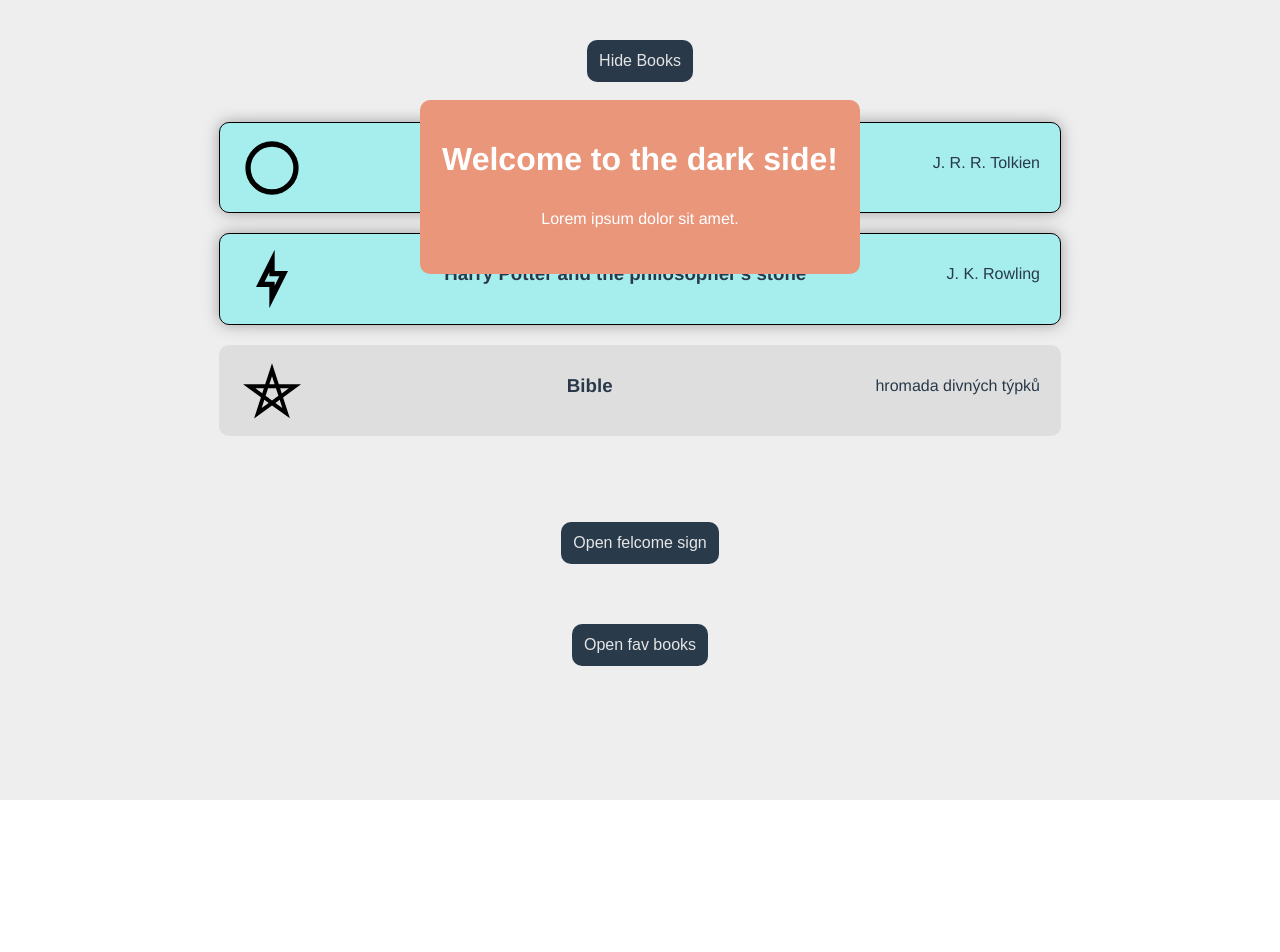
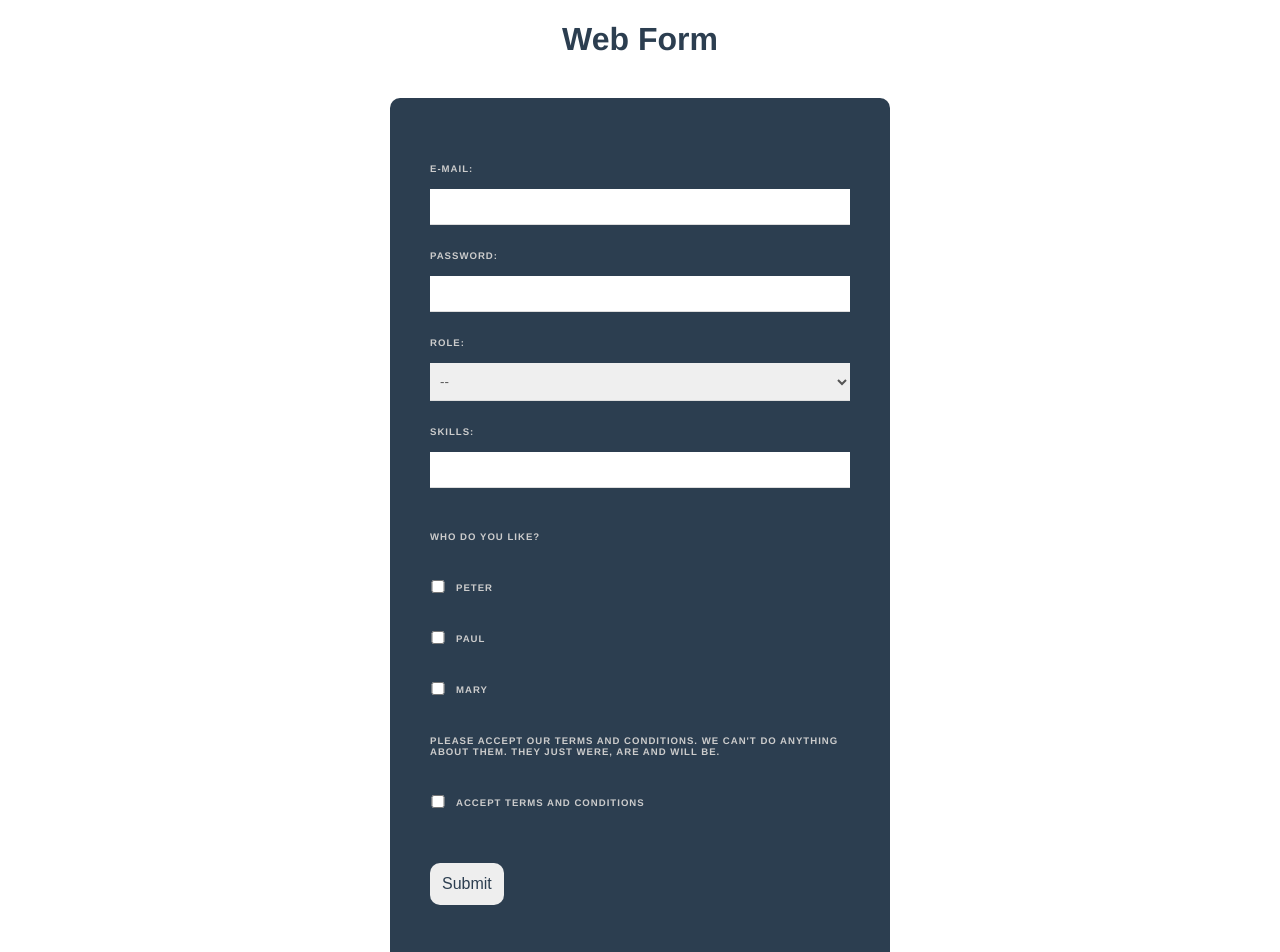
Before and after one commit to zuzanafialova/vue-experiments, a Vue app: page / in a window 1280 px wide. Shown: the top 952 px of the page. Before the commit the page ends 800 px from the top, so only its background shows below. Built offline with nearby package versions, Linux system fonts and the light colour scheme.

Commit message:
ftr: fifth tutorial - web form

```diff
--- a/src/App.vue
+++ b/src/App.vue
@@ -13,9 +13,9 @@ export default {
   },
   data() {
     return {
-      showBooksPage: true,
+      showBooksPage: false,
       showReactionPage: false,
-      showWebForm: false,
+      showWebForm: true,
     };
   },
 };
--- a/src/assets/styles/app.scss
+++ b/src/assets/styles/app.scss
@@ -21,6 +21,12 @@ button {
     color: #2C3E50aa;
     border-color: #2C3E50aa;
     cursor: not-allowed;
+  }
+
+  &.submit {
+    background: #eeeeee;
+    color: #2C3E50;
+    margin: 40px 0;
   }
 }
 
@@ -104,6 +110,7 @@ form {
   padding: 40px;
   border-radius: 10px;
 }
+
 label {
   color: #ccc;
   display: inline-block;
@@ -113,6 +120,7 @@ form {
   letter-spacing: 1px;
   font-weight: bold;
 }
+
 input, select {
   display: block;
   padding: 10px 6px;
@@ -122,6 +130,7 @@ form {
   border-bottom: 1px solid #ddd;
   color: #555;
 }
+
 input[type="checkbox"] {
   display: inline-block;
   width: 16px;
@@ -129,3 +138,16 @@ form {
   position: relative;
   top: 2px;
 }
+
+.pill {
+  display: inline-flex;
+  background: #eeeeee;
+  margin: 10px 5px;
+  padding: 5px;
+  border-radius: 10px;
+  cursor: pointer;
+}
+
+.error {
+  color: darksalmon;
+}
--- a/src/components/webForm/SignUpForm.vue
+++ b/src/components/webForm/SignUpForm.vue
@@ -7,13 +7,44 @@ export default {
       role: 'none',
       terms: false,
       names: [],
+      tempSkill: '',
+      skills: [],
+      passwordError: '',
+      submited: false,
     };
+  },
+  methods: {
+    adSkill(e) {
+      if (e.key === ' ' && this.tempSkill) {
+        if (!this.skills.includes(this.tempSkill)) {
+          this.skills.push(this.tempSkill);
+        }
+        this.tempSkill = '';
+      }
+    },
+    removeSkill(skill) {
+      this.skills.splice(this.skills.indexOf(skill), 1);
+    },
+    handleSubmit() {
+      // validate password
+      this.passwordError = this.password.length > 5 ?
+        '' : 'Invalid password, must be at least 6 characters long.';
+
+      if (!this.passwordError) {
+        console.log('email: ', this.email);
+        console.log('password: ', this.password);
+        console.log('role: ', this.role);
+        console.log('skills: ', this.skills);
+        console.log('terms accepted: ', this.terms);
+        this.submited = true;
+      }
+    },
   },
 };
 </script>
 
 <template>
-  <form action="">
+  <form @submit.prevent="handleSubmit">
     <label>E-mail:</label>
     <input
       v-model="email"
@@ -26,6 +57,13 @@ export default {
       type="password"
       required
     >
+    <div
+      v-if="passwordError"
+      class="error"
+    >
+      {{ passwordError }}
+    </div>
+
     <label>Role:</label>
     <select v-model="role">
       <option value="none">
@@ -39,6 +77,32 @@ export default {
       </option>
     </select>
 
+    <label>Skills:</label>
+    <input
+      v-model="tempSkill"
+      type="text"
+      @keyup="adSkill"
+    >
+    <div
+      v-for="skill in skills"
+      :key="skill"
+      class="pill"
+      @click="removeSkill(skill)"
+    >
+      {{ skill }}
+      <svg
+        xmlns="http://www.w3.org/2000/svg"
+        viewBox="0 0 24 24"
+        style="width: 20px"
+      ><title>close</title>
+        <path
+          d="M19,6.41L17.59,5L12,10.59L6.41,5L5,6.41L10.59,12L5,17.59L6.41,19L12,13.41L17.59,19L19,17.59L13.41,12L19,6.41Z"
+        />
+      </svg>
+    </div>
+    <br>
+
+    <label>Who do you like?</label>
     <div>
       <input
         v-model="names"
@@ -64,6 +128,8 @@ export default {
       <label>Mary</label>
     </div>
 
+    <label>Please accept our terms and conditions. We can't do anything about them. They just were, are and will
+      be.</label>
     <div class="terms">
       <input
         v-model="terms"
@@ -72,9 +138,11 @@ export default {
       >
       <label>Accept Terms and Conditions</label>
     </div>
+
+    <button class="submit">
+      Submit
+    </button>
+    <br>
+    <label v-if="submited">Thanks for your submition</label>
   </form>
-  <p>Email: {{ email }}</p>
-  <p>Password: {{ password }}</p>
-  <p>Role: {{ role }}</p>
-  <p>Terms accepted: {{ terms }}</p>
 </template>
```
Lines whose indentation alone changed are shown as unchanged.
